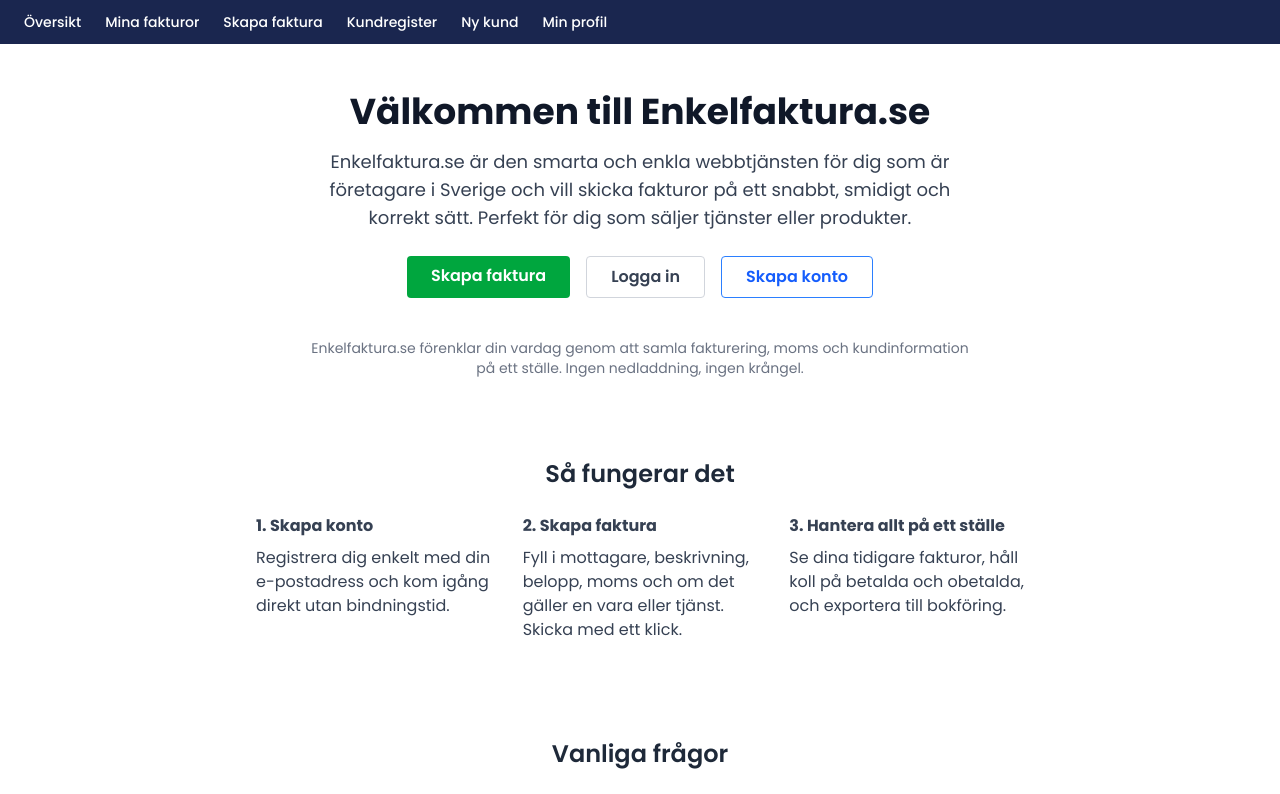
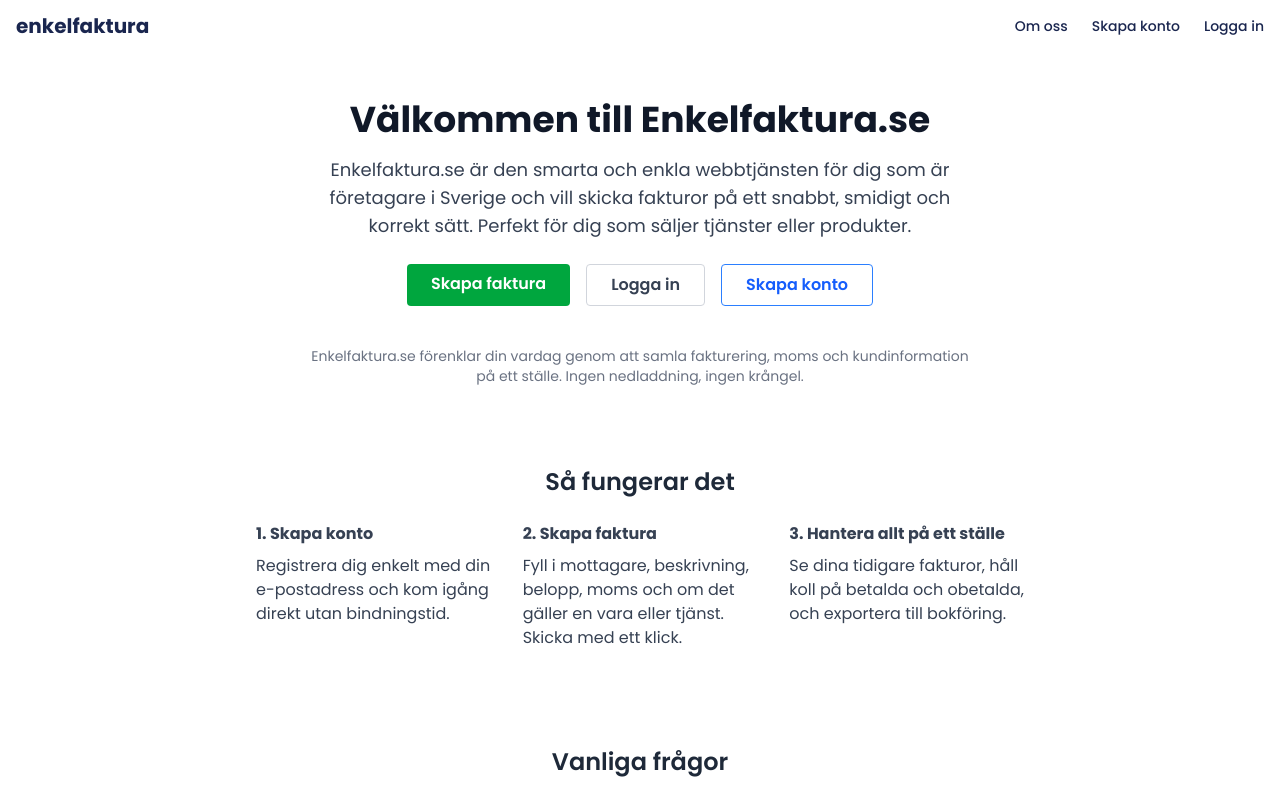
Before and after one commit to Aklicode92/lucranova, a Next.js app: page / in a window 1280 px wide. Shown: the top 794 px of the page. Built offline with nearby package versions, Linux system fonts and the light colour scheme.

Commit message:
Visa rätt topmeny baserat på om användaren är inloggad

```diff
--- a/app/components/Navbar.tsx
+++ b/app/components/Navbar.tsx
@@ -1,45 +1,39 @@
 'use client'
 
 import Link from 'next/link'
-import { useRouter } from 'next/navigation'
 import { useEffect, useState } from 'react'
 import { supabase } from '@/lib/supabaseClient'
 
 export default function Navbar() {
-  const router = useRouter()
-  const [loggedIn, setLoggedIn] = useState(false)
+  const [user, setUser] = useState<any>(null)
 
   useEffect(() => {
-    const checkSession = async () => {
-      const { data } = await supabase.auth.getSession()
-      setLoggedIn(!!data.session)
+    const getUser = async () => {
+      const { data: { user } } = await supabase.auth.getUser()
+      setUser(user)
     }
-    checkSession()
+    getUser()
   }, [])
 
-  const handleLogout = async () => {
-    await supabase.auth.signOut()
-    router.push('/')
-  }
-
   return (
-    <nav className="bg-[#1A264F] text-white px-6 py-3 flex justify-between items-center shadow">
-      <div className="flex gap-6 text-sm font-medium">
-        <Link href="/dashboard" className="hover:underline">Översikt</Link>
-        <Link href="/invoice" className="hover:underline">Mina fakturor</Link>
-        <Link href="/invoice/new" className="hover:underline">Skapa faktura</Link>
-        <Link href="/customer" className="hover:underline">Kundregister</Link>
-        <Link href="/customer/new" className="hover:underline">Ny kund</Link>
-        <Link href="/profile" className="hover:underline">Min profil</Link>
+    <nav className="bg-white shadow px-4 py-3 flex justify-between items-center">
+      <Link href="/" className="text-xl font-bold text-[#1A264F]">enkelfaktura</Link>
+      <div className="space-x-6 text-sm text-[#1A264F] font-medium">
+        {user ? (
+          <>
+            <Link href="/invoice">Mina fakturor</Link>
+            <Link href="/invoice/new">Skapa faktura</Link>
+            <Link href="/customers">Kundlista</Link>
+            <Link href="/profile">Min profil</Link>
+          </>
+        ) : (
+          <>
+            <Link href="/about">Om oss</Link>
+            <Link href="/register">Skapa konto</Link>
+            <Link href="/login">Logga in</Link>
+          </>
+        )}
       </div>
-      {loggedIn && (
-        <button
-          onClick={handleLogout}
-          className="bg-red-600 hover:bg-red-500 text-white px-4 py-1 rounded-md text-sm"
-        >
-          Logga ut
-        </button>
-      )}
     </nav>
   )
 }
```
